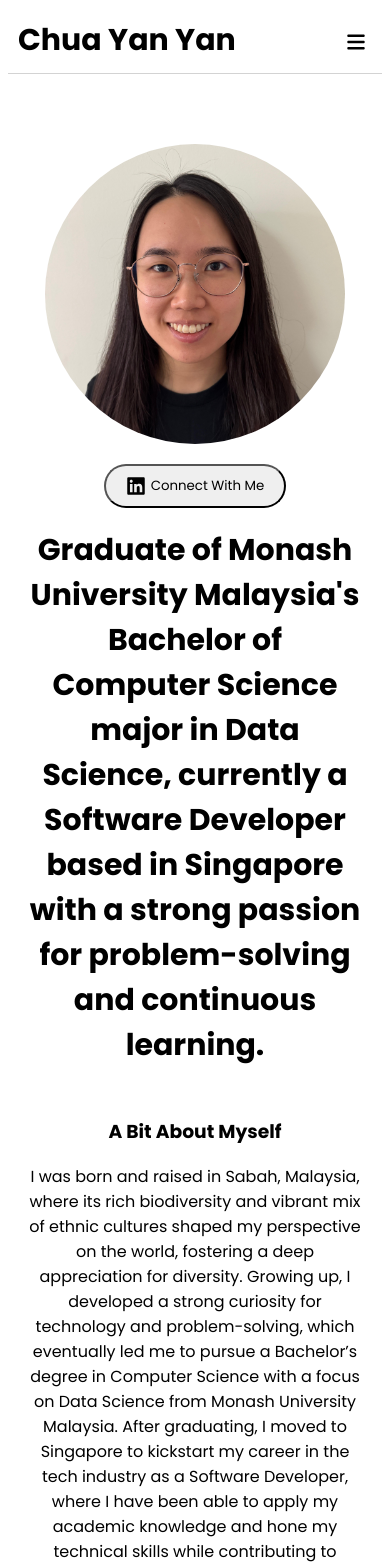
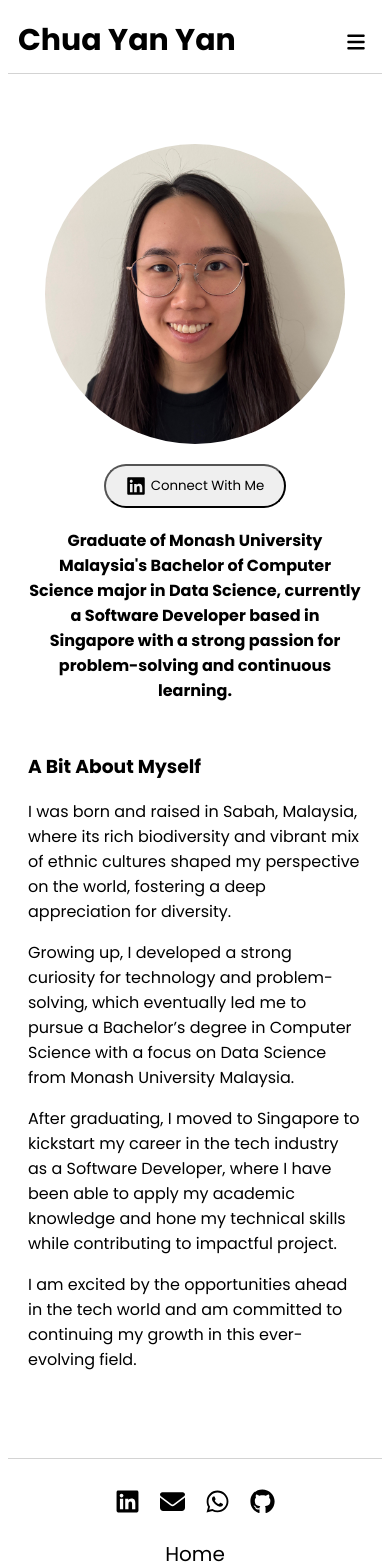
Before and after one commit to yanc3093/chua-yan-yan, a React (Create React App) app: page / in a window 390 px wide. Shown: the top 1567 px of the page. Built offline with nearby package versions, Linux system fonts and the light colour scheme.

Commit message:
Enhance footer to be mobile responsive (#19)

```diff
--- a/src/component/home.js
+++ b/src/component/home.js
@@ -28,15 +28,23 @@ function Home(props) {
         <p>
           I was born and raised in Sabah, Malaysia, where its rich biodiversity
           and vibrant mix of ethnic cultures shaped my perspective on the world,
-          fostering a deep appreciation for diversity. Growing up, I developed a
-          strong curiosity for technology and problem-solving, which eventually
-          led me to pursue a Bachelor’s degree in Computer Science with a focus
-          on Data Science from Monash University Malaysia. After graduating, I
-          moved to Singapore to kickstart my career in the tech industry as a
-          Software Developer, where I have been able to apply my academic
-          knowledge and hone my technical skills while contributing to impactful
-          project. I am excited by the opportunities ahead in the tech world and
-          am committed to continuing my growth in this ever-evolving field.
+          fostering a deep appreciation for diversity.
+        </p>
+        <p>
+          Growing up, I developed a strong curiosity for technology and
+          problem-solving, which eventually led me to pursue a Bachelor’s degree
+          in Computer Science with a focus on Data Science from Monash
+          University Malaysia.
+        </p>
+        <p>
+          After graduating, I moved to Singapore to kickstart my career in the
+          tech industry as a Software Developer, where I have been able to apply
+          my academic knowledge and hone my technical skills while contributing
+          to impactful project.{" "}
+        </p>{" "}
+        <p>
+          I am excited by the opportunities ahead in the tech world and am
+          committed to continuing my growth in this ever-evolving field.
         </p>
       </div>
     </div>
--- a/src/style/index.css
+++ b/src/style/index.css
@@ -364,13 +364,8 @@
   }
 
   .home .summary {
-    font-size: 30px;
     font-weight: bold;
     margin-bottom: 30px;
-    text-align: center;
-  }
-
-  .home .detail {
     text-align: center;
   }
 
@@ -465,4 +460,10 @@
     max-width: 1000px;
     padding: 20px;
   }
+
+  .footer .appLinks {
+    align-items: center;
+    display: flex;
+    flex-direction: column;
+  }
 }
```
